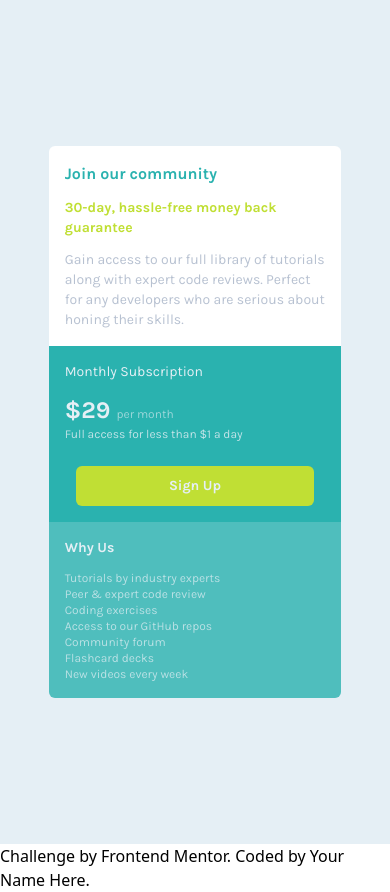
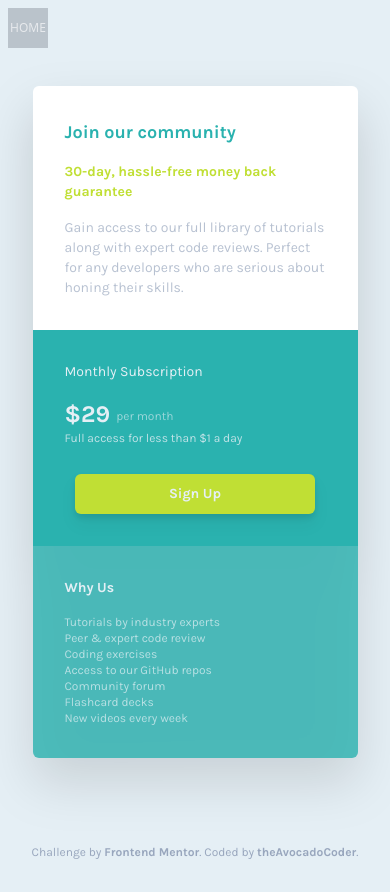
Before and after one commit to theAvocadoCoder/single-price-grid-component, a website: page index.html in a window 390 px wide. Drawn offline with Linux system fonts and the light colour scheme.

Commit message:
Make responsive

```diff
--- a/index.html
+++ b/index.html
@@ -16,33 +16,42 @@
 </head>
 
 <body>
-  <div class="flex flex-col items-center justify-center h-screen w-screen font-karla bg-light-gray text-base">
-    <div class="flex flex-col bg-white w-3/4 p-4 rounded-t-md">
-      <h3 class="text-cyan font-bold mb-3">Join our community</h3>
+  <div
+    class="absolute top-2 left-2 w-10 h-10 bg-opacity-20 bg-gray-900 text-opacity-70 text-gray-50 text-xs flex items-center justify-center">
+    <a target="_blank" href="https://theavocadocoder.github.io/projects">HOME</a>
+  </div>
+  <div class="flex flex-col items-center justify-center h-screen w-full font-karla bg-light-gray text-base">
+    <div
+      class="flex flex-col items-center justify-center p-0 w-5/6 md:w-3/5 lg:w-2/5 2xl:w-1/5 rounded-md drop-shadow-2xl">
+      <div class="flex flex-col bg-white w-full p-8 rounded-t-md">
+        <h3 class="text-cyan font-bold mb-4 text-lg">Join our community</h3>
 
-      <h4 class="text-bright-yellow font-bold mb-3 text-sm">30-day, hassle-free money back guarantee</h4>
+        <h4 class="text-bright-yellow font-bold mb-4 text-sm">30-day, hassle-free money back guarantee</h4>
 
         <span class="text-opacity-70 text-grayish-blue text-sm">
           Gain access to our full library of tutorials along with expert code reviews.
           Perfect for any developers who are serious about honing their skills.
         </span>
       </div>
-    <div class="flex flex-col bg-cyan w-3/4 text-light-gray p-4">
-      <h3 class="mb-3 text-sm">Monthly Subscription</h3>
+      <div class="flex flex-col w-full md:flex-row">
+        <div class="flex flex-col bg-cyan w-full text-light-gray p-8 md:rounded-bl-md">
+          <h3 class="mb-4 text-sm">Monthly Subscription</h3>
 
           <span class="text-2xl font-bold">
-        &dollar;29 <span class="text-opacity-60 text-light-gray font-normal text-xs">per month</span>
+            &dollar;29 <span class="text-opacity-60 text-light-gray font-normal text-xs align-middle">per month</span>
           </span>
 
-      <span class="text-xs mb-3 text-opacity-80 text-light-gray">
+          <span class="text-xs mb-4 text-opacity-80 text-light-gray">
             Full access for less than &dollar;1 a day
           </span>
 
-      <button class="bg-bright-yellow w-11/12 px-8 py-1 self-center rounded-md mt-3 h-10 text-sm font-bold">Sign
+          <button
+            class="bg-bright-yellow w-11/12 px-8 py-1 self-center rounded-md mt-3 h-10 text-sm font-bold drop-shadow-lg">Sign
             Up</button>
         </div>
-    <div class="flex flex-col bg-opacity-80 bg-cyan w-3/4 p-4 text-light-gray rounded-b-md">
-      <h3 class="font-bold text-sm mb-3">Why Us</h3>
+        <div
+          class="flex flex-col bg-opacity-80 bg-cyan w-full p-8 text-light-gray rounded-b-md md:rounded-br-md md:rounded-bl-none">
+          <h3 class="font-bold text-sm mb-4">Why Us</h3>
 
           <div class="text-opacity-70 text-light-gray text-xs">
             Tutorials by industry experts
@@ -62,11 +71,14 @@
           </div>
         </div>
       </div>
+    </div>
+  </div>
 
-  <footer>
-    <p class="attribution">
-      Challenge by <a href="https://www.frontendmentor.io?ref=challenge" target="_blank">Frontend Mentor</a>.
-      Coded by <a href="#">Your Name Here</a>.
+  <footer class="bg-light-gray font-karla text-xs text-grayish-blue text-center pb-8">
+    <p>
+      Challenge by <a href="https://www.frontendmentor.io?ref=challenge" target="_blank" class="font-bold">Frontend
+        Mentor</a>.
+      Coded by <a href="https://www.github.com/theAvocadoCoder" target="_blank" class="font-bold">theAvocadoCoder</a>.
     </p>
   </footer>
 </body>
```
Also changed, not shown: css/input.css (line endings or trailing spaces), dist/output.css. Lines whose indentation alone changed are shown as unchanged.
